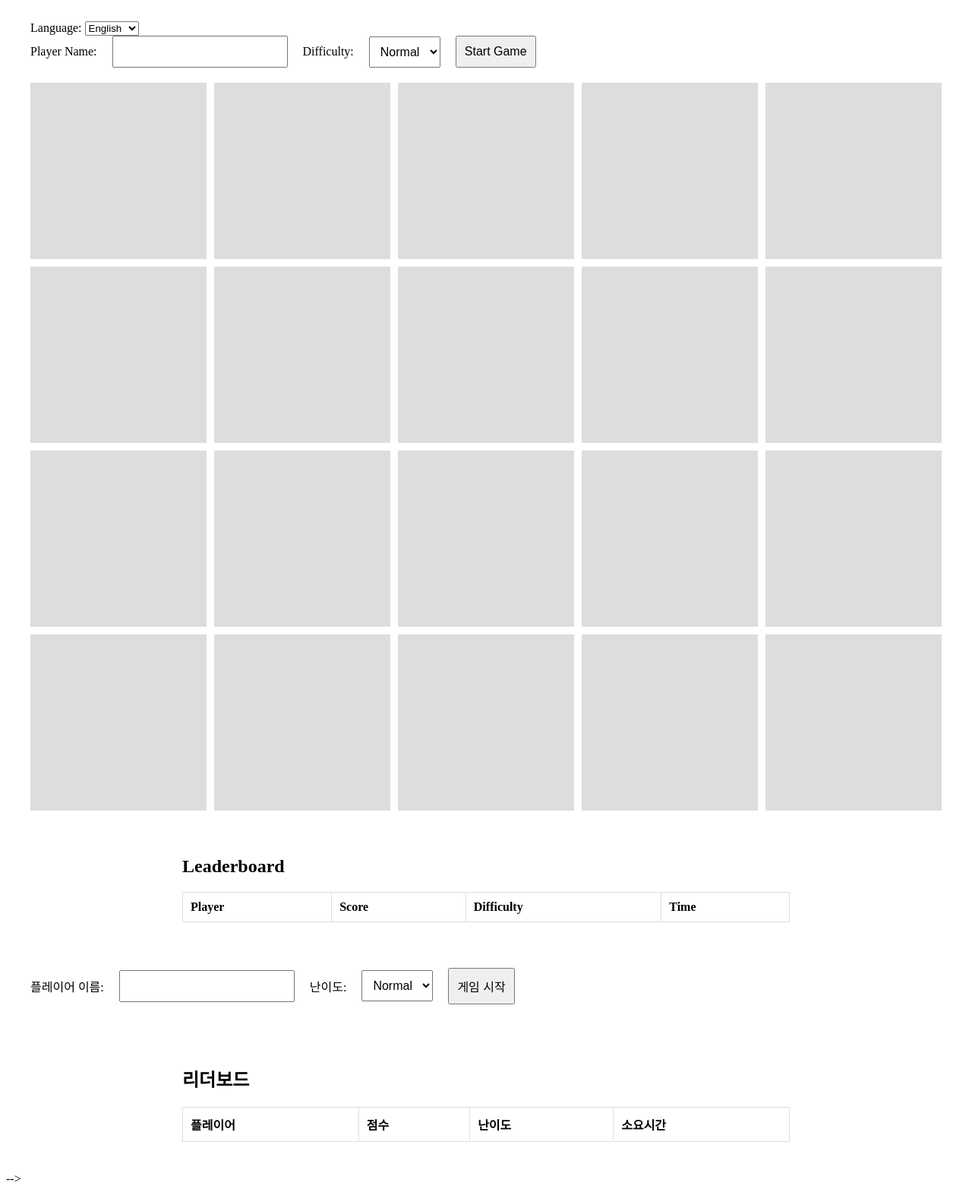
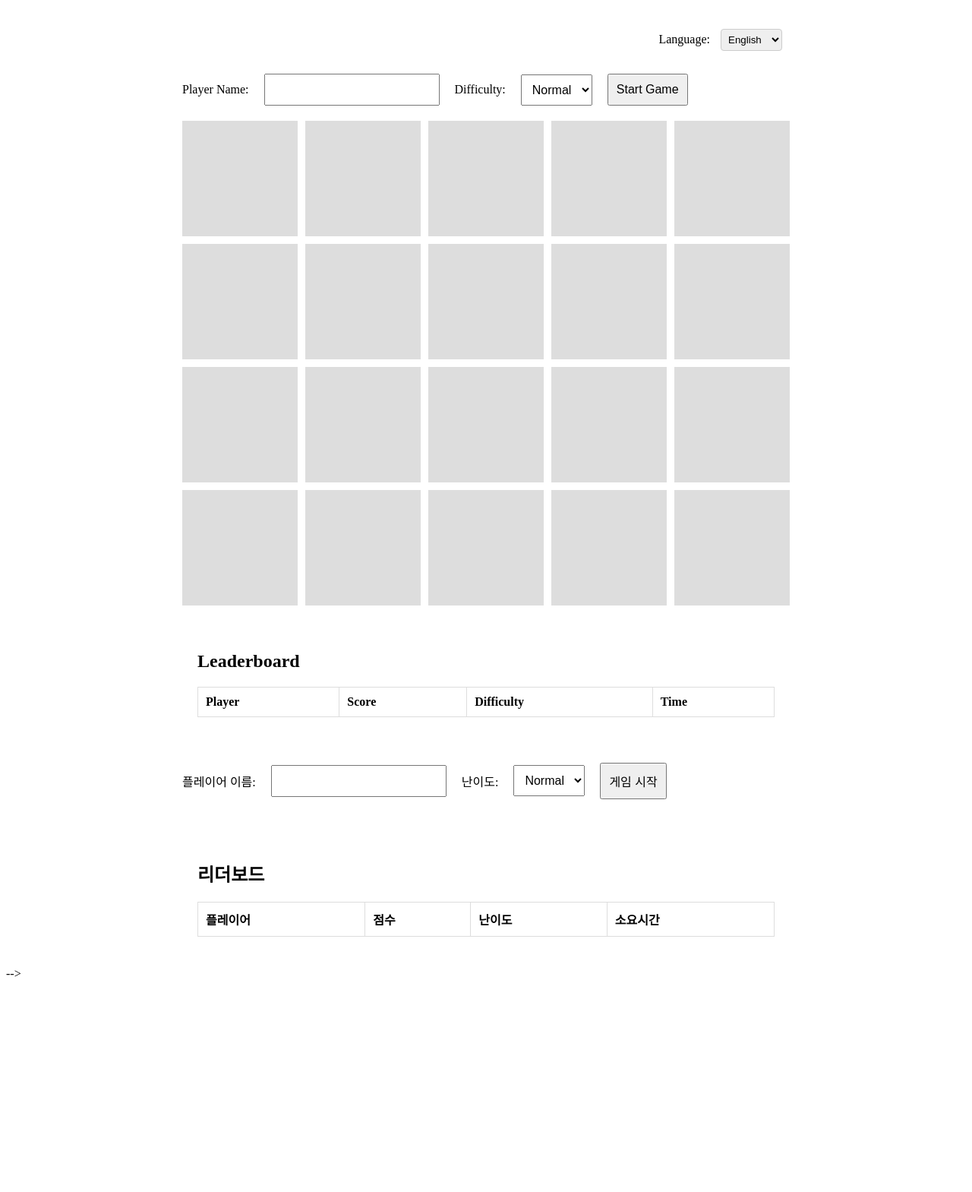
Before and after one commit to jpjp92/test_match, a Flask app: page / in a window 1280 px wide. Shown: the whole page at 76% size. After the commit the page ends 1286 px from the top, so only its background shows below. Run offline with Flask 3, Linux system fonts and the light colour scheme; lists and menus that the app fills with data are empty.

Commit message:
Update style.css

```diff
--- a/static/css/style.css
+++ b/static/css/style.css
@@ -1,5 +1,32 @@
+/* 기존 CSS에 추가할 내용 */
+.language-controls {
+    margin-bottom: 20px;
+    text-align: right;
+    padding: 10px;
+}
+
+.language-controls label {
+    margin-right: 10px;
+}
+
+.language-controls select {
+    padding: 5px;
+    border-radius: 4px;
+    border: 1px solid #ccc;
+}
+
+/* 언어 변경 시 텍스트 방향 자동 조정 */
+[data-i18n] {
+    unicode-bidi: embed;
+}
+
+/* RTL 언어 지원을 위한 스타일 (필요한 경우) */
+html[dir="rtl"] .language-controls {
+    text-align: left;
+}
+
 .game-container {
-    max-width: 1200px;
+    max-width: 800px;
     margin: 0 auto;
     padding: 20px;
 }
```
